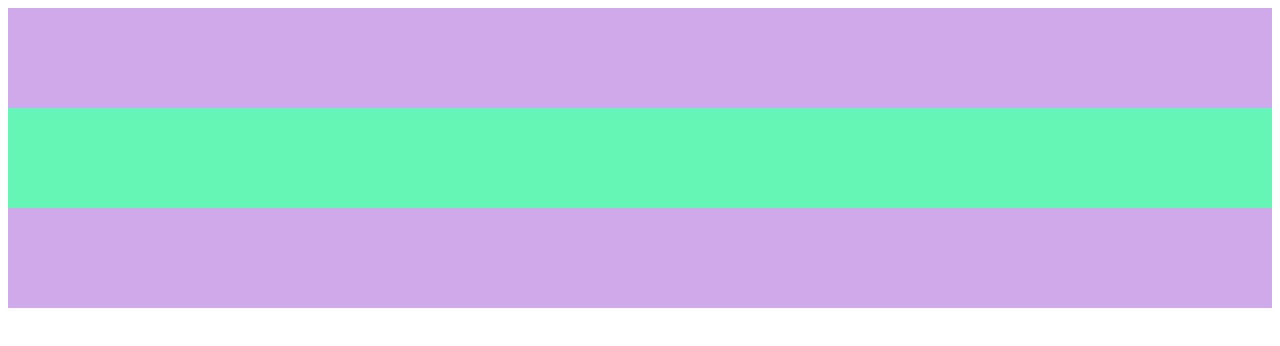
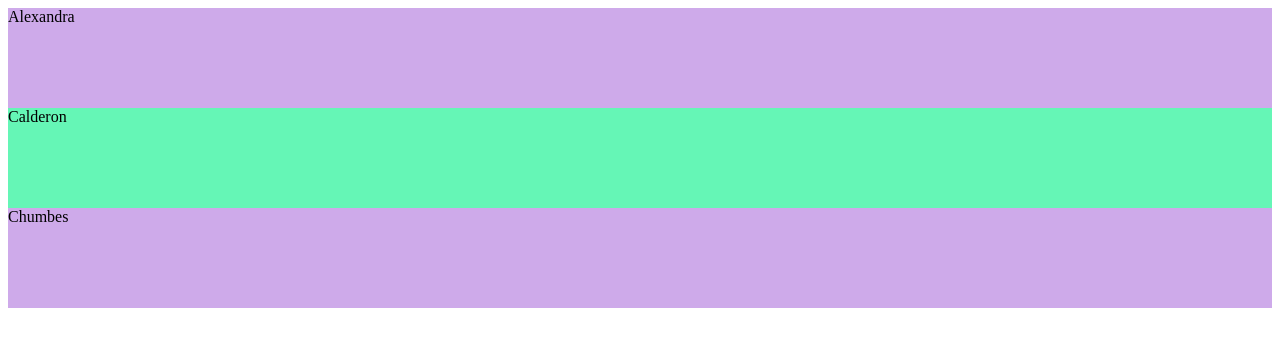
Before and after one commit to alexandracch/html-publicacion, a plain HTML site: page index.html in a window 1280 px wide. Drawn offline with Linux system fonts and the light colour scheme.

Commit message:
poniendo nombres

```diff
--- a/index.html
+++ b/index.html
@@ -7,9 +7,9 @@
     <link rel="stylesheet" href="css/style.css">
   </head>
   <body>
-    <div class="yellow"></div>
-    <div class="black"></div>
-    <div class="yellow"></div>
+    <div class="yellow">Alexandra</div>
+    <div class="black">Calderon</div>
+    <div class="yellow">Chumbes</div>
 
 
     </script>
```
